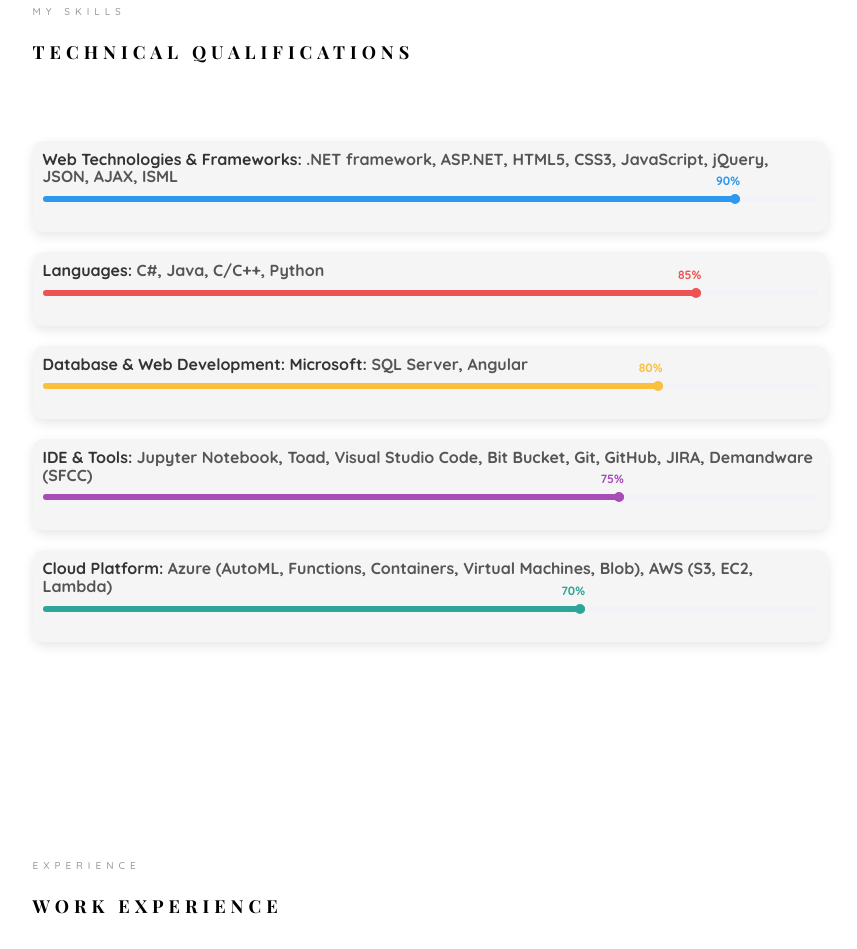
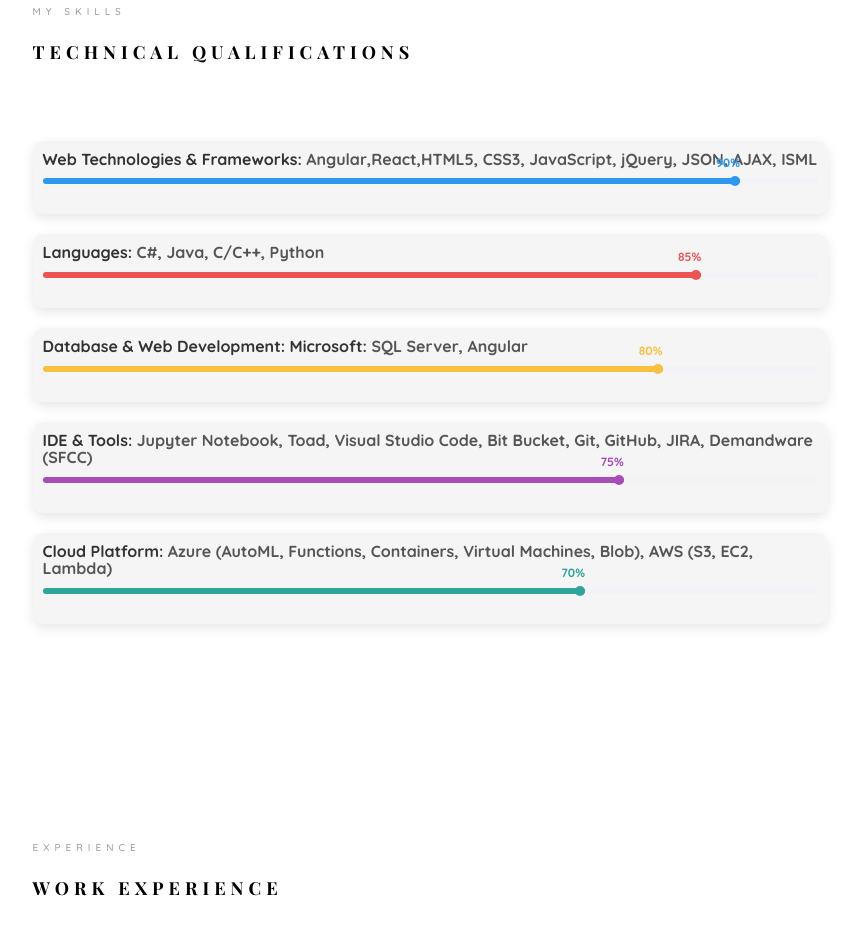
Before and after one commit to yaswanth9399/Yaswanthpotnuru-portfolio, a website: page index.html in a window 1280 px wide. Shown: the part 1750-2699 px from the top of the page, without its empty margins (360-1217 px from the left). Drawn offline with nearby package versions, Linux system fonts and the light colour scheme; files whose address does not match are found by name; a web font is replaced by a local one.

Commit message:
Update index.html

```diff
--- a/index.html
+++ b/index.html
@@ -161,7 +161,7 @@ Passionate about driving optimization, improving user experiences, and leveragin
 						<div class="col-md-12 animate-box" data-animate-effect="fadeInLeft">
 							<div class="progress-wrap">
 								<h3><strong>Web Technologies & Frameworks: </strong>
-									<span class="tech-list">.NET framework, ASP.NET, HTML5, CSS3, JavaScript, jQuery, JSON, AJAX, ISML</span>
+									<span class="tech-list">Angular,React,HTML5, CSS3, JavaScript, jQuery, JSON, AJAX, ISML</span>
 								</h3>
 								<div class="progress">
 									<div class="progress-bar color-1" role="progressbar" style="width: 90%" aria-valuenow="90" aria-valuemin="0" aria-valuemax="100">
```
